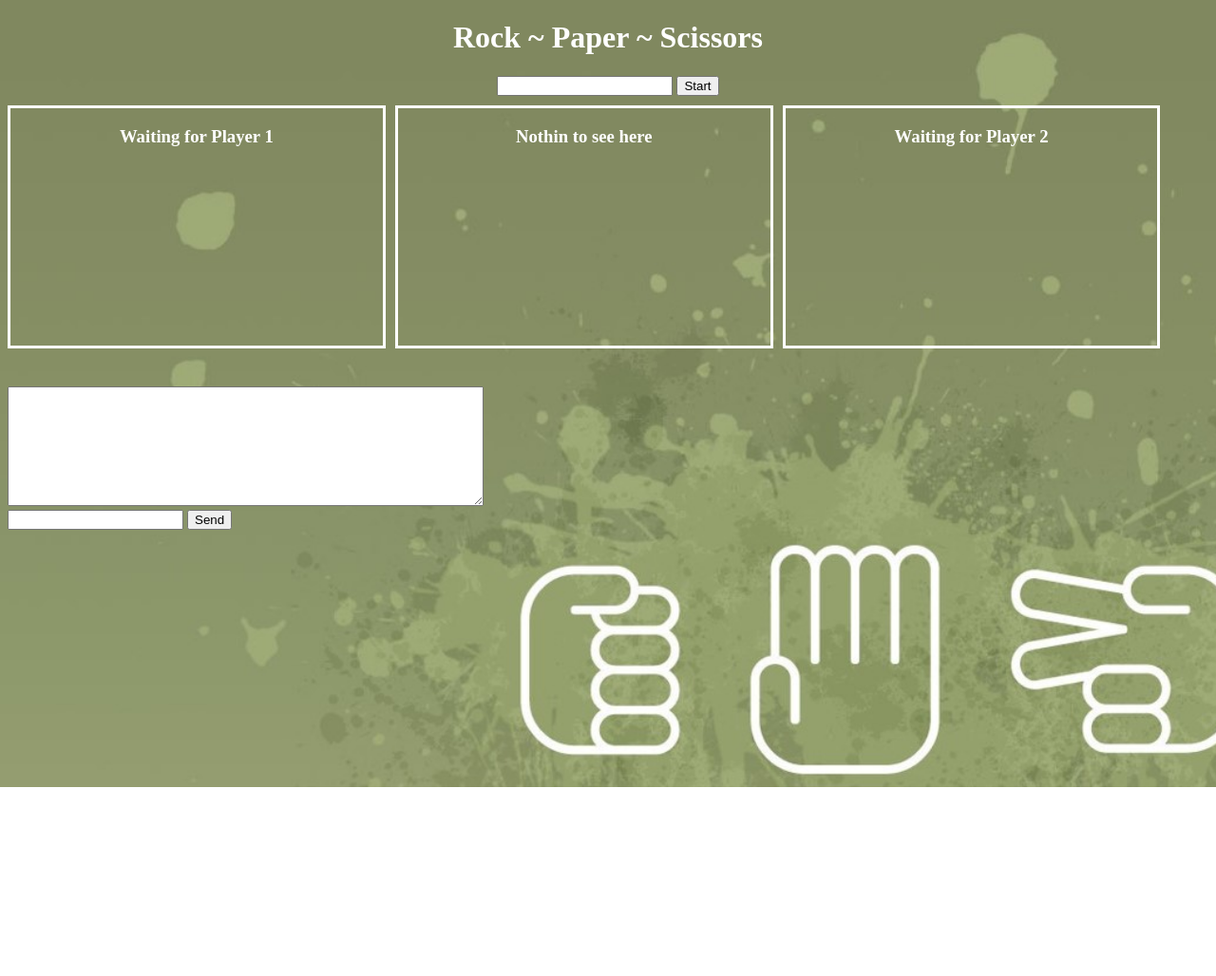
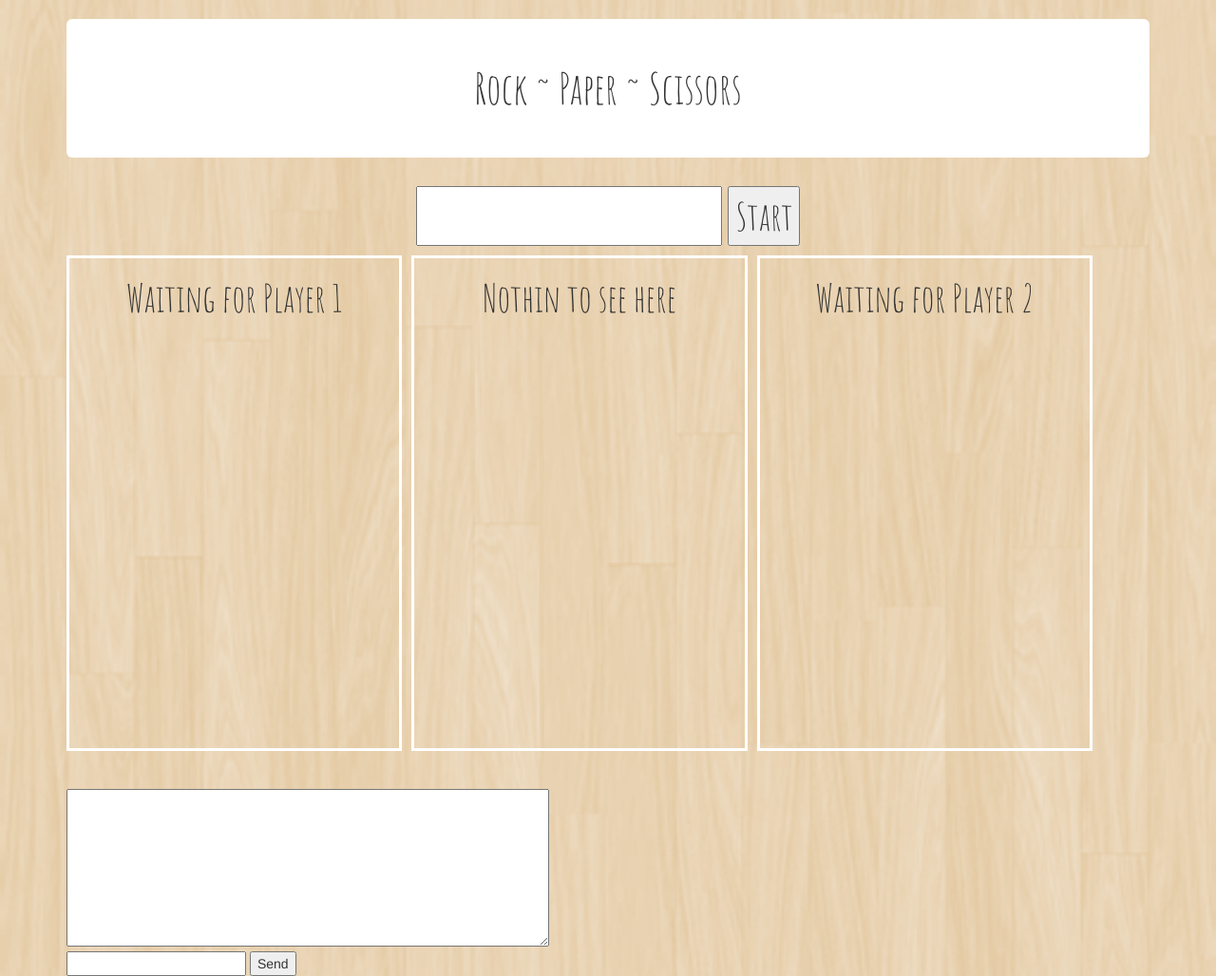
Before and after one commit to smcnaught/RPS-Multiplayer, a plain HTML site: page index.html in a window 1280 px wide. Shown: the whole page at 95% size. Before the commit the page ends 829 px from the top, so only its background shows below. Drawn offline with nearby package versions, Linux system fonts and the light colour scheme.

Commit message:
new background

```diff
--- a/assets/css.css
+++ b/assets/css.css
@@ -1,5 +1,5 @@
 body {
-	background-image: url(images/main1.jpg);
+	background-image: url(images/retina_wood.png);
 	background-repeat: no-repeat;
 	background-size: cover;
 	color: white;
@@ -8,21 +8,29 @@ body {
 
 h1 {
 	text-align: center;
+	font-family: 'Amatic SC', cursive;
+}
+
+h3 {
+	font-size: 40px !important;
 }
 
 .info {
 	text-align: center;
+	font-family: 'Amatic SC', cursive;
+	font-size: 40px;
 }
 
 .box {
 	float: left;
-	min-height: 250px;
+	min-height: 522px;
 	min-width: 31%;
 	border-style: solid;
 	border-color: white;
 	margin-right: 10px;
 	font-weight: bold;
 	text-align: center;
+	font-family: 'Amatic SC', cursive;
 
 }
 
@@ -34,3 +42,10 @@ h1 {
 .enterName {
 	margin-bottom: 10px;
 }
+
+#header{
+	background-color: white;
+	font-size: 45px;
+	font-family: 'Amatic SC', cursive;
+
+}
--- a/assets/javascript.js
+++ b/assets/javascript.js
@@ -52,9 +52,9 @@
 
 			});
 
-			$("#rock").html("Rock");
-			$("#paper").html("Paper");
-			$("#scissors").html("Scissors");
+			$("#rock").prepend('<img src="assets/Images/rock.png" alt="Rock"/>');
+			$("#paper").prepend('<img src="assets/Images/paper.jpg" alt="Paper"/>');
+			$("#scissors").prepend('<img src="assets/Images/scissors.png" alt="Paper"/>');
 			$("#player1Score").html("Wins: " + wins + " Losses: " + losses);
 
 		} else if(playerCount !== 1 && $("#player2Name").html() == "Waiting for Player 2"){
--- a/index.html
+++ b/index.html
@@ -12,9 +12,14 @@
 	<script type="text/javascript" src = "assets/javascript.js"></script>
 	<!-- linking favicon -->
 	<link rel="shortcut icon" type="image/x-icon" href="assets/images/favicon.ico"/>
+	<!-- linking bootstrap -->
+	<link rel="stylesheet" href="https://maxcdn.bootstrapcdn.com/bootstrap/3.3.7/css/bootstrap.min.css">
+	<!-- linking google fonts -->
+	<link href="https://fonts.googleapis.com/css?family=Amatic+SC" rel="stylesheet">
 </head>
 <body>
-	<h1 id = "header">Rock ~ Paper ~ Scissors</h1>
+	<div class = "container">
+		<h1 class = "jumbotron" id = "header">Rock ~ Paper ~ Scissors</h1>
 
 		<div class = "info">
 			<p id="welcome"></p>
@@ -47,6 +52,7 @@
 			<input class="chat" type="text" name="chat" style="margin-top: 0">
 			<button>Send</button>
 		</div>
+	</div>
 
 </body>
 </html>
```
Also changed, not shown: assets/Images/main.jpg, assets/Images/main.png (added), assets/Images/paper.jpg (added), assets/Images/retina_wood.png (added), assets/Images/rock.png (added), assets/Images/scissors.png (added), assets/Images/textured_paper.png (added), assets/Images/weather.png (added). Lines whose indentation alone changed are shown as unchanged.
